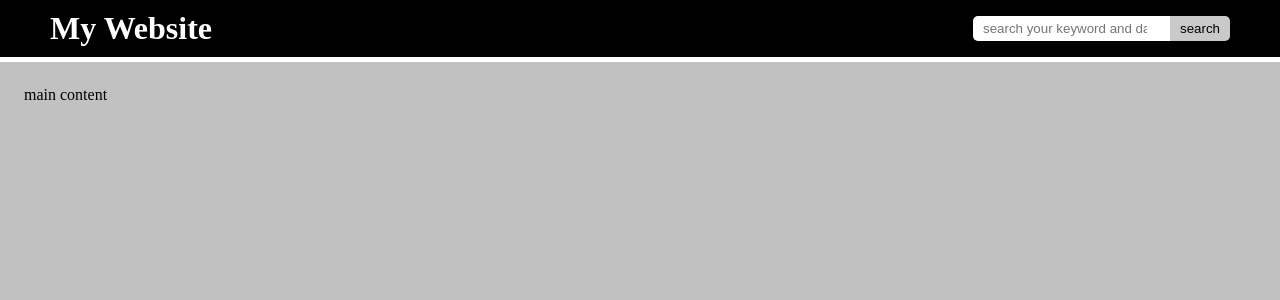
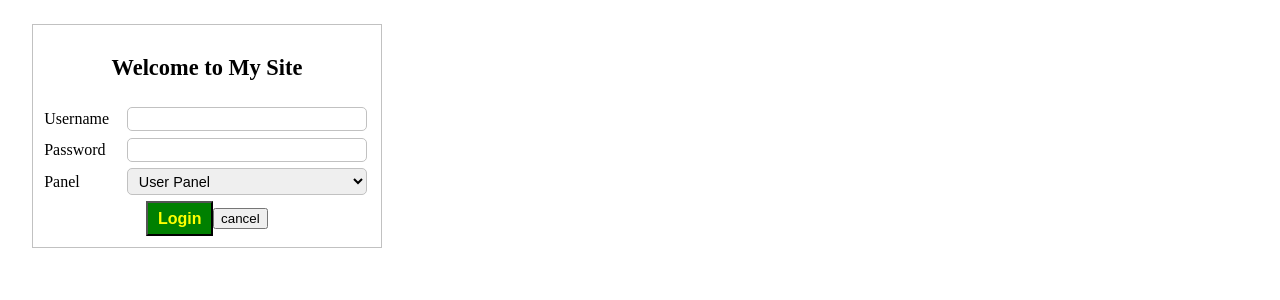
Before and after one commit to MohsenShahmohammadi/react-essential, a React (Create React App) app: page / in a window 1280 px wide. Shown: the top 300 px of the page. Built offline with nearby package versions, Linux system fonts and the light colour scheme.

Commit message:
Section03

```diff
--- a/src/App.js
+++ b/src/App.js
@@ -1,9 +1,11 @@
-import Section02 from "./section02/Section02";
+import Section03 from "./section03/Section03";
 
 function App() {
   return (
     <>
-      <Section02/>
+      <div>
+        <Section03 />
+      </div>
     </>
   );
 }
--- /dev/null
+++ b/src/section03/Section03.jsx
@@ -0,0 +1,13 @@
+import React from "react";
+import "./section03.css";
+import Login from "./components/Index";
+
+const Section03 = () => {
+  return (
+    <div className="form-login">
+      <Login />
+    </div>
+  );
+};
+
+export default Section03;
--- /dev/null
+++ b/src/section03/components/Index.jsx
@@ -0,0 +1,65 @@
+import React, { useRef } from "react";
+import "./index.css";
+
+const Login = () => {
+  const userNameRef = useRef();
+  const passwordRef = useRef();
+  const panelRef = useRef();
+  const LoginHandler = () => {
+    const user = userNameRef.current.value;
+    const password = passwordRef.current.value;
+    const panel = panelRef.current.value;
+    var message = "";
+    if (user === "" || password === "" || panel === "") {
+      message = "please fill all fields";
+    } else {
+      switch (panel) {
+        case "1":
+          message = "Hi " + user + " welcome to User Panel";
+          break;
+        case "2":
+          message = "Hi " + user + " welcome to Customer Panel";
+          break;
+        case "3":
+          message = "Hi " + user + " welcome to Admin Panel";
+          break;
+        default:
+          message = "something is wrong. please try again";
+          break;
+      }
+    }
+
+    alert(message);
+  };
+  return (
+    <>
+      <div className="login-container">
+        <h3>Welcome to My Site</h3>
+        <div className="input-group">
+          <label className="label-form">Username</label>
+          <input ref={userNameRef} className="input-form" type="text" />
+        </div>
+        <div className="input-group">
+          <label className="label-form">Password</label>
+          <input ref={passwordRef} className="input-form" type="text" />
+        </div>
+        <div className="input-group">
+          <label className="label-form">Panel</label>
+          <select ref={panelRef} className="input-form">
+            <option value="1">User Panel</option>
+            <option value="2">Customer Panel</option>
+            <option value="3">Admin Panel</option>
+          </select>
+        </div>
+        <div className="input-group center">
+          <button className="btn-form" onClick={LoginHandler}>
+            Login
+          </button>
+          <button onClick={()=>alert()}>cancel</button>
+        </div>
+      </div>
+    </>
+  );
+};
+
+export default Login;
--- /dev/null
+++ b/src/section03/components/index.css
@@ -0,0 +1,49 @@
+.login-container{
+    display: flex;
+    flex-direction: column;
+    border: 1px solid #c1c1c1;
+    justify-content: center;
+    padding: 0.5rem;
+    margin-top: 0.5rem;
+}
+.login-container h3{
+    text-align: center;
+    font-size: 1.4rem;
+}
+.input-group{
+    display: flex;
+    flex-direction: row;
+    align-items: center;
+    margin: 0.2rem;
+}
+.label-form{
+    font-size: 1rem;
+    font-weight: 400;
+    width: 80px;
+}
+.input-form{
+    border: 1px solid #c1c1c1;
+    padding: 0.2rem 0.4rem;
+    margin: 0 0.2rem;
+    border-radius: 5px;
+    font-size: 0.9rem;
+    font-weight: 500;
+    flex: 1;
+}
+.btn-form{
+    padding:  0.4rem 0.6rem;
+    background-color: green;
+    font-size: 1rem;
+    font-weight: 600;
+    color: yellow;
+    cursor: pointer;
+    transition: 0.2s all;
+}
+.btn-form:hover{
+    background-color: darkgreen;
+    color: white;
+}
+.center{
+    display: flex;
+    justify-content: center;
+}
--- /dev/null
+++ b/src/section03/section03.css
@@ -0,0 +1,4 @@
+.form-login{
+  width: 350px;
+margin: 1.5rem;
+}
```
